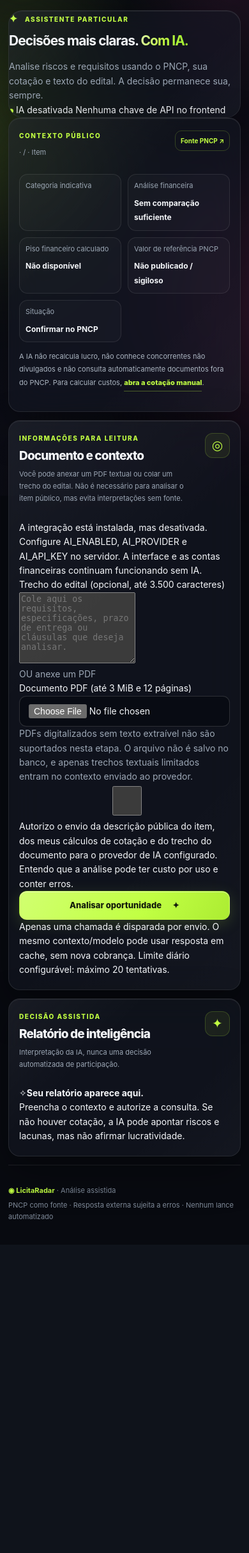
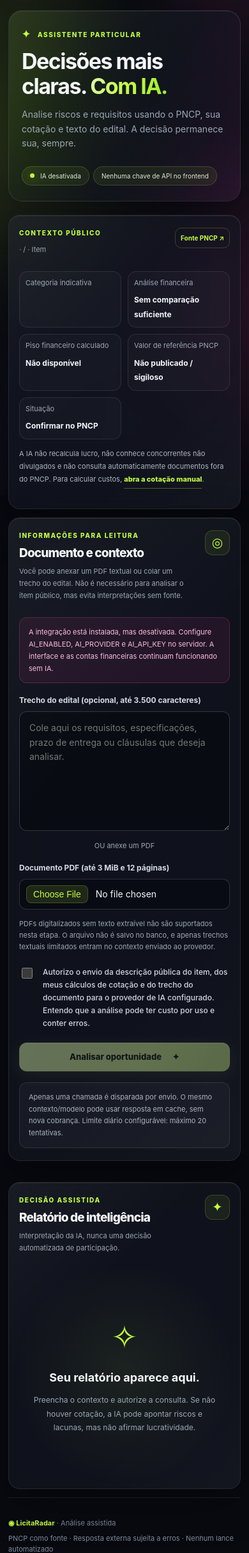
Before and after one commit to NexLabsTech/licita-radar, a FastAPI app: template app/templates/ai.html in a window 390 px wide. Shown: the part 69-2497 px from the top of the page at 64% size. Before the commit the page ends 1975 px from the top, so only its background shows below. Run offline with FastAPI, Linux system fonts and the light colour scheme; the template is opened without the code that fills it, so the values that code supplies are empty.

Commit message:
feat(LR-AI-WO-005): responsive neon glass AI assistant styling

```diff
--- a/app/static/site.css
+++ b/app/static/site.css
@@ -317,3 +317,66 @@ td .category-tag{display:inline-block;color:#c3ff9a;background:rgba(193,255,66,.
  .quote-results strong{font-size:13px}
  .primary-result strong{font-size:16px}
 }
+
+
+/* LR-AI-WO-005: dark lime + pink assistant, no third-party scripts. */
+.ai-container{max-width:1280px}
+.ai-hero{padding:39px 43px;margin-bottom:21px;
+ background:linear-gradient(118deg,rgba(193,255,66,.065),rgba(18,21,30,.83) 58%,rgba(255,76,168,.07))}
+.ai-hero h1{font-size:clamp(33px,4.4vw,56px);margin:0 0 14px}
+.ai-hero .muted{max-width:770px}
+.ai-pill-row{display:flex;align-items:center;gap:8px;flex-wrap:wrap;margin-top:24px}
+.ai-pill{display:inline-flex;align-items:center;gap:9px;border:1px solid rgba(193,255,66,.18);
+ background:rgba(193,255,66,.065);color:#dbebd4;border-radius:100px;
+ font-size:11px;padding:6px 12px}
+.ai-pill .pulse-dot{flex-shrink:0}
+.ai-layout{display:grid;grid-template-columns:minmax(0,.95fr) minmax(0,1.05fr);
+ align-items:start;gap:20px}
+.ai-form label{display:block;margin-bottom:8px;color:#d4dbe4;font-weight:700;font-size:12px}
+.ai-form textarea{display:block;resize:vertical;min-height:155px;width:100%;border-radius:12px;
+ padding:14px 15px;background:rgba(7,10,15,.65);color:var(--ink);border:1px solid var(--line-strong);
+ font:inherit;line-height:1.6}
+.ai-form textarea:focus{outline:2px solid var(--lime);outline-offset:2px}
+.ai-form input[type=file]{padding:9px 10px;min-height:47px}
+.ai-form input[type=file]::file-selector-button{background:rgba(193,255,66,.12);border:1px solid rgba(193,255,66,.2);color:var(--lime);border-radius:8px;padding:5px 10px;margin-right:12px;cursor:pointer}
+.ai-or{font-size:11px;text-align:center;margin:15px 0}
+.ai-small{font-size:11px;line-height:1.65;margin:13px 0}
+.ai-notice{border-radius:12px;border:1px solid var(--line);background:rgba(255,255,255,.035);
+ color:#a9b3c0;font-size:11px;line-height:1.7;padding:13px 14px;margin-top:17px}
+.ai-notice-warning{color:#ffbbdc;background:rgba(255,76,168,.075);border-color:rgba(255,76,168,.23);margin-bottom:17px}
+.ai-form .consent-row{display:flex;align-items:flex-start;gap:13px;margin:21px 0;
+ color:#d1d8e2;font-size:12px;line-height:1.65;font-weight:500;cursor:pointer}
+.consent-row input{appearance:checkbox;accent-color:var(--lime);width:17px;height:17px;min-height:17px;
+ flex-shrink:0;margin-top:3px;padding:0}
+.ai-form .primary-button{justify-content:center}
+.ai-form .primary-button:disabled{opacity:.42;cursor:not-allowed;transform:none;filter:grayscale(.5)}
+.ai-verdict{display:flex;align-items:center;flex-wrap:wrap;gap:10px;margin-bottom:19px}
+.ai-verdict-action{display:inline-flex;align-items:center;color:var(--lime);font-weight:800;
+ border:1px solid rgba(193,255,66,.22);background:rgba(193,255,66,.08);
+ padding:8px 12px;border-radius:10px}
+.ai-summary{line-height:1.8;font-size:14px;color:#edf2f4;border-left:2px solid var(--lime);
+ padding:12px 16px;background:rgba(193,255,66,.035);border-radius:0 10px 10px 0}
+.ai-sets{display:grid;grid-template-columns:1fr 1fr;gap:12px;margin-top:21px}
+.ai-sets>div{border:1px solid var(--line);border-radius:14px;padding:16px;
+ background:rgba(255,255,255,.025);min-width:0;overflow-wrap:anywhere}
+.ai-sets h3{font-size:13px;color:#eff4f7;margin:0 0 9px}
+.ai-sets ul{margin:0;padding-left:17px;color:#b7c4cd;font-size:12px;line-height:1.7}
+.ai-sets li+li{margin-top:8px}
+.ai-footnote{font-size:11px;line-height:1.7;color:var(--muted);margin-top:22px}
+.ai-empty{padding:65px 20px;text-align:center;background:radial-gradient(circle,rgba(193,255,66,.07),transparent 75%);color:var(--muted)}
+.ai-empty>span{font-size:50px;color:var(--lime);display:block;margin-bottom:10px}
+.ai-empty strong{display:block;font-size:18px;color:var(--ink)}
+.ai-empty p{max-width:355px;margin:9px auto 0;font-size:12px;line-height:1.8}
+.ai-entry{margin-top:13px;justify-content:center}
+.ai-link{color:var(--lime)}
+@media(max-width:950px){
+ .ai-layout{grid-template-columns:1fr}
+ .ai-hero{padding:32px}
+}
+@media(max-width:620px){
+ .ai-hero{padding:24px 20px}
+ .ai-hero h1{font-size:34px}
+ .ai-sets{grid-template-columns:1fr}
+ .ai-pill-row{gap:6px}
+ .ai-pill{font-size:10px;max-width:100%;overflow-wrap:anywhere}
+}
```
